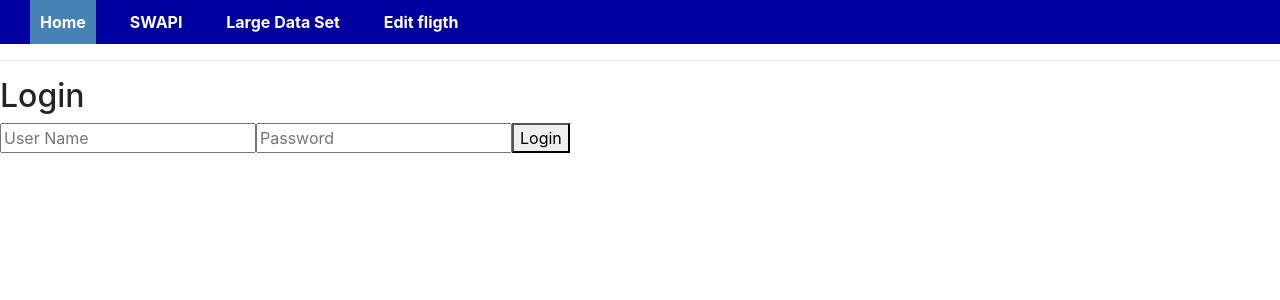
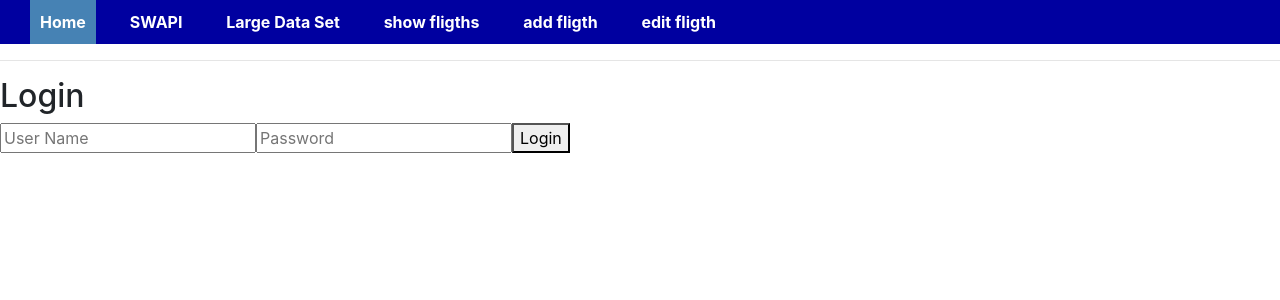
Before and after one commit to newslytherin/Sys-Project, a React (Create React App) app in the folder SysReact/: page / in a window 1280 px wide. Shown: the top 300 px of the page. Built offline with nearby package versions, Linux system fonts and the light colour scheme.

Commit message:
fligth table and add fligth implimented at Router

```diff
--- a/SysReact/src/App.js
+++ b/SysReact/src/App.js
@@ -6,6 +6,8 @@ import Admin from "./components/Admin";
 import SWAPI from "./components/swapi";
 import LargeDataSet from "./components/LargeDataSet";
 import EditTrip from "./components/EditTrip";
+import AddFligth from "./components/MakeFlight";
+import FlightsTable from "./components/FlightsTable";
 
 export default class App extends Component {
   constructor(props){
@@ -30,7 +32,9 @@ export default class App extends Component {
             <li> <NavLink exact to="/">Home</NavLink> </li>
             <li> <NavLink to="/swapi">SWAPI</NavLink> </li>
             <li> <NavLink to="/large-data-set">Large Data Set</NavLink> </li>
-            <li> <NavLink to="/edit">Edit fligth</NavLink> </li>
+            <li> <NavLink to="/fligths">show fligths</NavLink> </li>
+            <li> <NavLink to="/add">add fligth</NavLink> </li>
+            <li> <NavLink to="/edit">edit fligth</NavLink> </li>
             {(this.state.loggedIn && this.state.roles.includes('user')) ? <li> <NavLink to="/user">User</NavLink> </li> : ''}
             {(this.state.loggedIn && this.state.roles.includes('admin')) ? <li> <NavLink to="/admin">Admin</NavLink> </li> : ''}
           </ul>
@@ -41,6 +45,8 @@ export default class App extends Component {
           <Route path="/swapi" component={SWAPI} />
           <Route path="/large-data-set" component={LargeDataSet} />
           <Route path="/edit" component={EditTrip} />
+          <Route path="/add" component={AddFligth} />
+          <Route path="/fligths" component={FlightsTable} />
         </div>
       </Router>
     );
```
